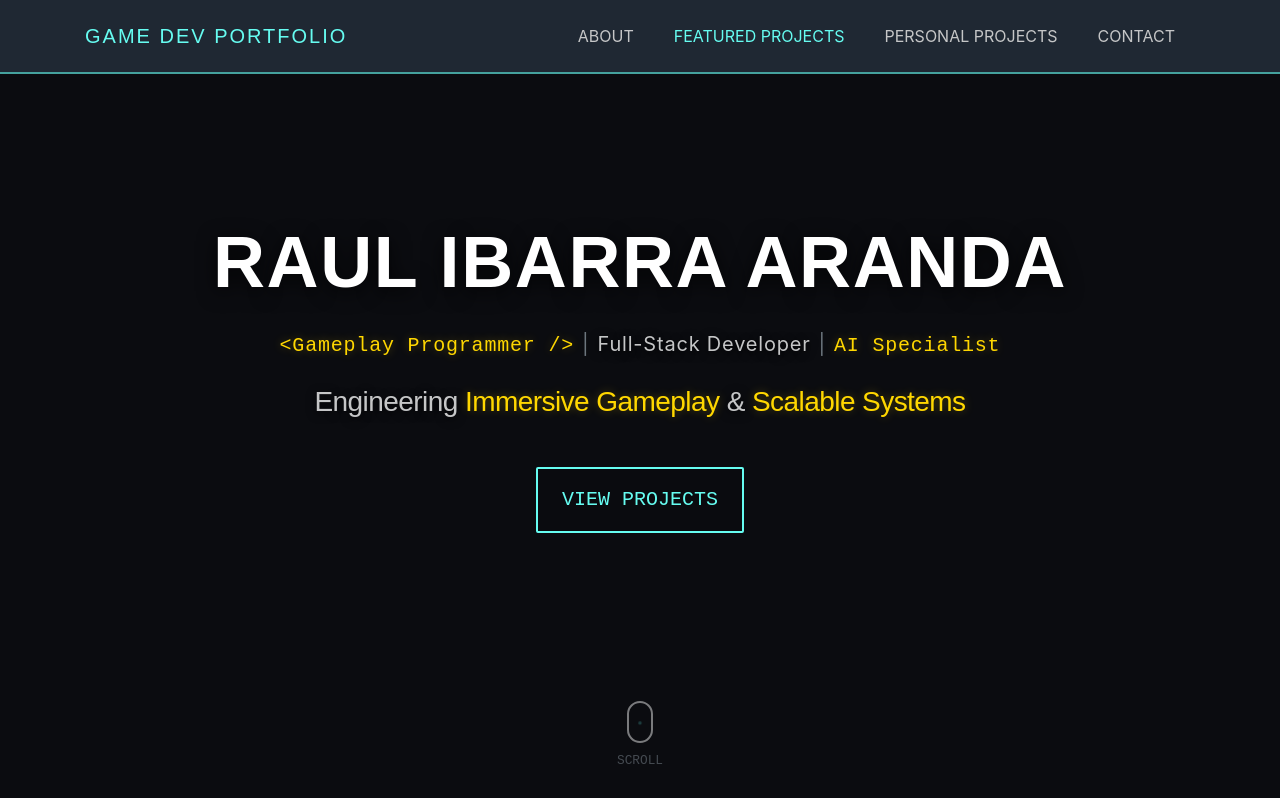
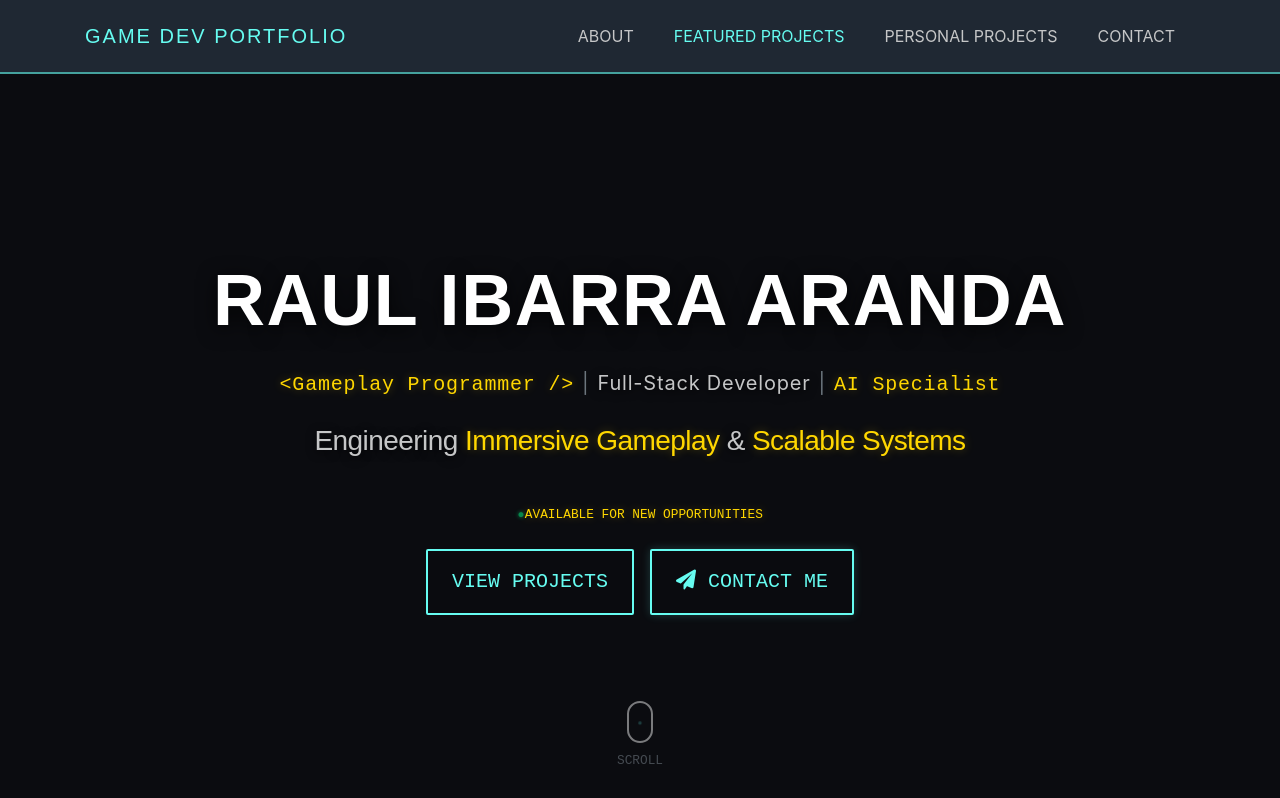
Before and after one commit to raulibarra/raulibarra.github.io, a React (Vite) app: page / in a window 1280 px wide. Shown: the top 798 px of the page. Built offline with nearby package versions, Linux system fonts and the light colour scheme.

Commit message:
improving navigation and pushing build change that removes the bot

```diff
--- a/src/App.jsx
+++ b/src/App.jsx
@@ -10,25 +10,6 @@ import config from './config.json';
 
 function App() {
 
-  // Smooth scrolling implementation for React
-  useEffect(() => {
-    const handleScroll = (e) => {
-      const target = e.target.closest('a.js-scroll-trigger');
-      if (target && target.hash && target.hash !== '#') {
-        const element = document.querySelector(target.hash);
-        if (element) {
-          e.preventDefault();
-          element.scrollIntoView({
-            behavior: 'smooth',
-            block: 'start'
-          });
-        }
-      }
-    };
-
-    document.addEventListener('click', handleScroll);
-    return () => document.removeEventListener('click', handleScroll);
-  }, []);
 
   // Navbar Shrink Logic
   const [navbarShrink, setNavbarShrink] = useState(false);
@@ -59,7 +40,7 @@ function App() {
       const id = section === 'featured' ? 'games-portfolio' : 'personal_projects';
       const element = document.getElementById(id);
       if (element) {
-        element.scrollIntoView({ behavior: 'smooth' });
+        element.scrollIntoView();
       }
     }, 100);
   };
@@ -129,7 +110,10 @@ function App() {
 
       {/* Header / Hero */}
       <header className="bg-indigo">
-        <Header onToggleSection={handleSectionToggle} />
+        <Header
+          onToggleSection={handleSectionToggle}
+          isBotEnabled={config.enableChat}
+        />
       </header>
 
       {/* About Section */}
--- a/src/components/Header.jsx
+++ b/src/components/Header.jsx
@@ -1,6 +1,6 @@
 
 
-const Header = ({ onToggleSection }) => {
+const Header = ({ onToggleSection, isBotEnabled }) => {
 
     return (
         <div className="hero-parallax-container d-flex align-items-center justify-content-center position-relative overflow-hidden" style={{ minHeight: '100vh' }}>
@@ -22,7 +22,12 @@ const Header = ({ onToggleSection }) => {
             <div className="position-absolute w-100 h-100 hero-vignette" style={{ zIndex: 2, opacity: 0.2 }}></div>
 
             {/* Layer 3: Main Content (Foreground) */}
-            <div className="text-center position-relative hero-content-wrapper" style={{ zIndex: 10 }}>
+            <div className="text-center position-relative hero-content-wrapper"
+                style={{
+                    zIndex: 10,
+                    marginTop: isBotEnabled ? '-20vh' : '0',
+                    transition: 'margin-top 0.5s ease'
+                }}>
                 <h1 className="hero-title mb-4" style={{ textShadow: '0 4px 20px rgba(0,0,0,0.8)' }}>RAUL IBARRA ARANDA</h1>
 
                 <div className="hero-subtitle-container mb-4">
@@ -37,6 +42,10 @@ const Header = ({ onToggleSection }) => {
                     Engineering <span className="text-accent">Immersive Gameplay</span> & <span className="text-accent">Scalable Systems</span>
                 </h3>
 
+                <div className="status-badge text-accent font-code small mb-4 animate-fadeIn">
+                    <span className="me-2">●</span>AVAILABLE FOR NEW OPPORTUNITIES
+                </div>
+
                 <div className="d-flex justify-content-center align-items-center flex-wrap">
                     <a className="btn btn-outline-cyan btn-lg font-code px-4 py-3 mx-2 mb-2 js-scroll-trigger"
                         href="#games-portfolio"
@@ -49,6 +58,12 @@ const Header = ({ onToggleSection }) => {
                         }}
                     >
                         VIEW PROJECTS
+                    </a>
+                    <a className="btn btn-outline-cyan btn-lg font-code px-4 py-3 mx-2 mb-2 js-scroll-trigger btn-contact-premium"
+                        href="#contact"
+                        style={{ background: 'rgba(11, 12, 16, 0.8)', backdropFilter: 'blur(4px)' }}
+                    >
+                        <i className="fas fa-paper-plane me-2"></i> CONTACT ME
                     </a>
                 </div>
             </div>
--- a/src/components/NMadCompanion.jsx
+++ b/src/components/NMadCompanion.jsx
@@ -31,7 +31,7 @@ const NMadCompanion = ({ onToggleChat }) => {
             const ease = progress * (2 - progress); // EaseOutQuad
 
             // We'll use fixed positioning and lerp values
-            const startBottom = 25; // %
+            const startBottom = 15; // % (Lowered to avoid overlap with hero buttons)
             const endBottom = 50; // %
 
             const startLeft = 50; // %
--- a/src/index.css
+++ b/src/index.css
@@ -5,6 +5,10 @@
 */
 
 @import url('https://fonts.googleapis.com/css2?family=Inter:wght@300;400;600;700&family=JetBrains+Mono:wght@400;700&family=Space+Grotesk:wght@300;400;600;700&display=swap');
+
+html {
+  scroll-behavior: smooth;
+}
 
 :root {
   /* Color Palette */
@@ -197,9 +201,7 @@ a:hover {
   overflow: hidden;
 }
 
-.hero-content-wrapper {
-  margin-top: -15vh;
-}
+
 
 .hero-bg-atmosphere {
   width: 100%;
@@ -367,6 +369,46 @@ a:hover {
   color: var(--accent-cyan);
   box-shadow: 0 0 20px rgba(102, 252, 241, 0.3);
   transform: translateY(-2px);
+}
+
+/* Premium Contact Button Effect */
+.btn-contact-premium {
+  position: relative;
+  overflow: hidden;
+  border-color: var(--accent-cyan);
+  box-shadow: 0 0 10px rgba(102, 252, 241, 0.2);
+}
+
+.btn-contact-premium::after {
+  content: '';
+  position: absolute;
+  top: -50%;
+  left: -50%;
+  width: 200%;
+  height: 200%;
+  background: linear-gradient(45deg,
+      transparent,
+      rgba(102, 252, 241, 0.1),
+      transparent);
+  transform: rotate(45deg);
+  animation: shine 3s infinite;
+  pointer-events: none;
+}
+
+@keyframes shine {
+  0% {
+    transform: translateX(-100%) rotate(45deg);
+  }
+
+  20%,
+  100% {
+    transform: translateX(100%) rotate(45deg);
+  }
+}
+
+.btn-contact-premium:hover {
+  box-shadow: 0 0 25px rgba(102, 252, 241, 0.5);
+  border-width: 2px;
 }
 
 .z-index-10 {
@@ -608,6 +650,22 @@ a:hover {
   text-decoration-color: var(--accent-cyan);
 }
 
+.animate-fadeIn {
+  animation: fadeIn 0.8s ease-out forwards;
+}
+
+@keyframes fadeIn {
+  from {
+    opacity: 0;
+    transform: translateY(10px);
+  }
+
+  to {
+    opacity: 1;
+    transform: translateY(0);
+  }
+}
+
 /* Status Pulse Animation */
 .status-badge span {
   color: #00ff88;
```
Also changed, not shown: 4 other files (tests, documents, lock files or other folders).
